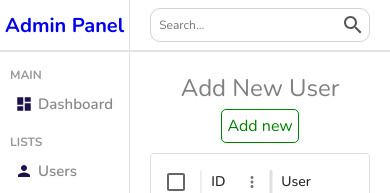
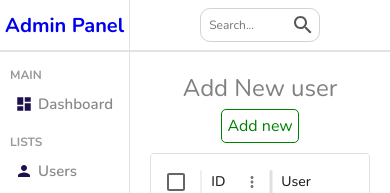
Before and after one commit to vamppdevv1/AdminPanel, a React (Vite) app: page /users in a window 390 px wide. Shown: the top 193 px of the page. Built offline with nearby package versions, Linux system fonts and the light colour scheme.

Commit message:
site tweaks

```diff
--- a/src/App.jsx
+++ b/src/App.jsx
@@ -17,7 +17,7 @@ const darkMode = useSelector((state) => state.darkMode.darkMode);
             <Route index element={<Home />} />
             <Route path="login" element={<Login />} />
             <Route path="users">
-              <Route index element={<List />} />
+              <Route index element={<List type="users" />} />
               <Route path=":userId" element={<Single />} />
               <Route
                 path="new"
--- a/src/components/datatable/DataTable.jsx
+++ b/src/components/datatable/DataTable.jsx
@@ -3,7 +3,7 @@ import { DataGrid } from "@mui/x-data-grid";
 import { userRows, userColumns } from "./datatablesource.jsx";
 import { Link } from "react-router-dom";
 import { useState } from "react";
-export const DataTable = () => {
+export const DataTable = ({ type }) => {
   const [data, setData] = useState(userRows);
   const handleDelete = (id) => {
     setData(data.filter((i) => i.id !== id));
@@ -31,8 +31,11 @@ export const DataTable = () => {
   return (
     <div className="datatable">
       <div className="datatableTitle">
-        Add New User
-        <Link to="/users/new" className="link">
+        Add New {type === "users" ? "user" : "prod"}
+        <Link
+          to={type === "users" ? "/users/new" : "/products/new"}
+          className="link"
+        >
           Add new
         </Link>
       </div>
--- a/src/components/navbar/navbar.scss
+++ b/src/components/navbar/navbar.scss
@@ -15,6 +15,7 @@
       display: flex;
       min-width: 0;
       flex: 1;
+      max-width: 50%;
       align-items: center;
       border: 0.5px solid lightgrey;
       border-radius: 10px;
@@ -76,4 +77,9 @@
   .navbar .wrapper .items .item {
     display: none;
   }
+  .navbar .wrapper {
+   justify-content: center;
+   align-items: center;
+
+  }
 }
--- a/src/pages/list/List.jsx
+++ b/src/pages/list/List.jsx
@@ -2,13 +2,13 @@ import "./list.scss"
 import {SideBar} from "../../components/sidebar/SideBar"
 import {NavBar} from "../../components/navbar/NavBar"
 import { DataTable } from "../../components/datatable/DataTable"
-export const List = () => {
+export const List = ({type}) => {
   return (
     <div className="list">
       <SideBar/>
       <div className="listContainer">
         <NavBar/>
-        <DataTable/>
+        <DataTable type={type}/>
       </div>
     </div>
   )
```
